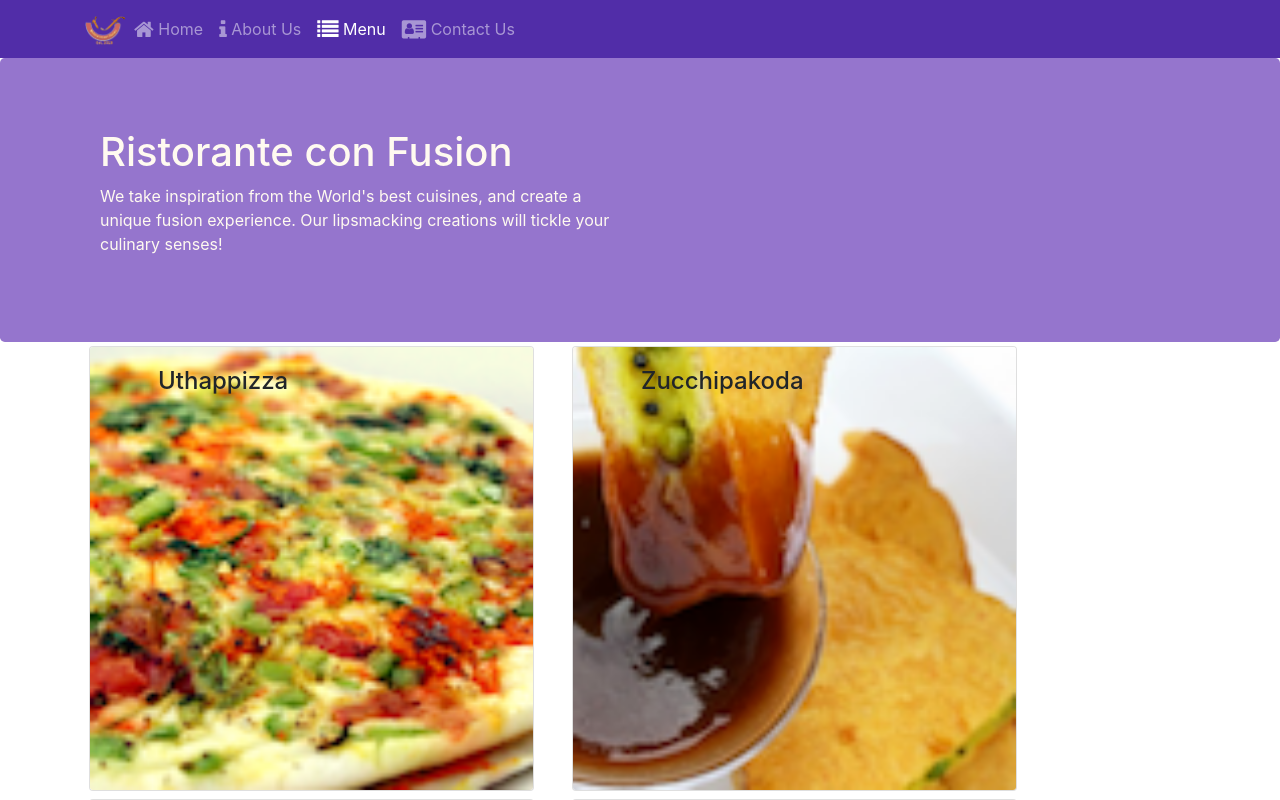
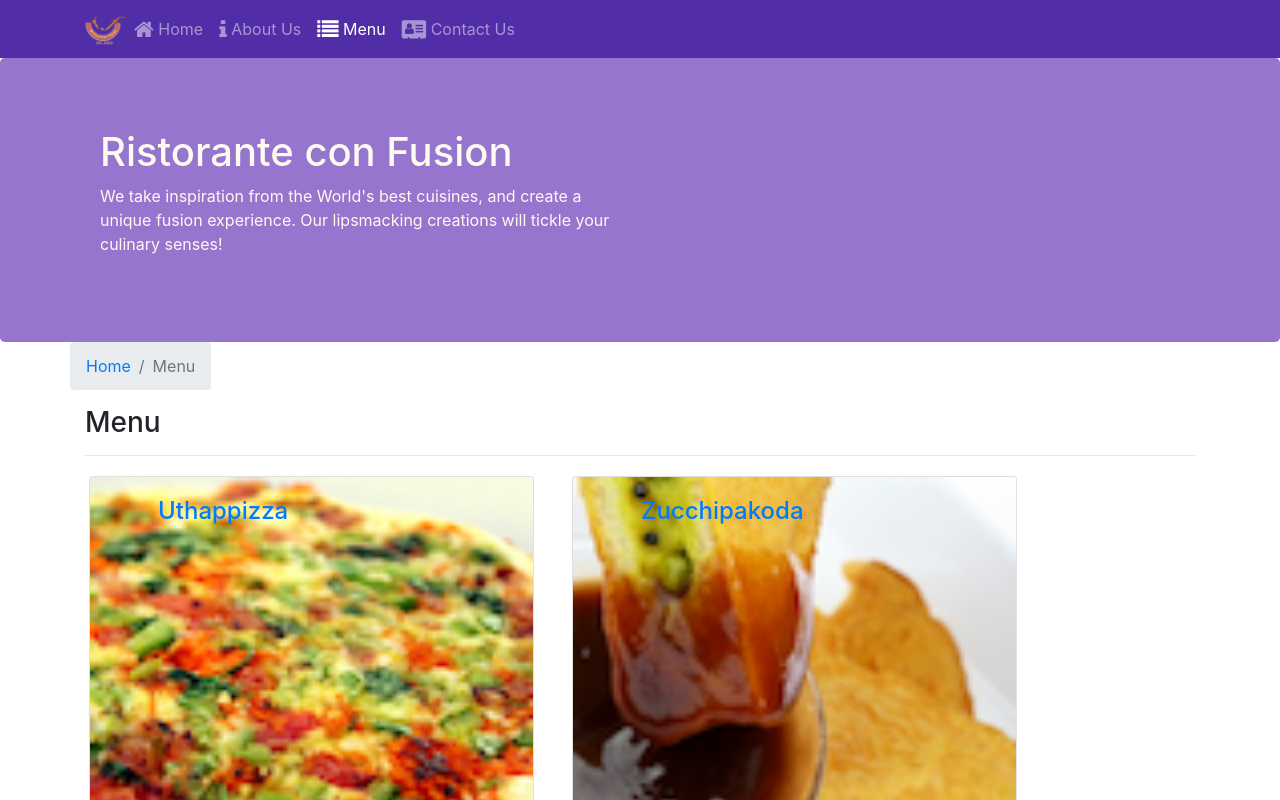
Before and after one commit to siddhantmore21/FSD_ReactJS, a React (Create React App) app: page /menu in a window 1280 px wide. Shown: the top 800 px of the page. Built offline with nearby package versions, Linux system fonts and the light colour scheme.

Commit message:
Single Page Application Part-2

```diff
--- a/src/components/ContactComponent.js
+++ b/src/components/ContactComponent.js
@@ -1,8 +1,21 @@
 import React from 'react';
+import {Breadcrumb, BreadcrumbItem } from 'reactstrap';
+import {Link} from 'react-router-dom';
 
 function Contact(props) {
     return(
+
         <div className="container">
+            <div className="row">
+                    <Breadcrumb>
+                        <BreadcrumbItem><Link to="/home">Home</Link></BreadcrumbItem>
+                        <BreadcrumbItem active>Contact Us</BreadcrumbItem>
+                    </Breadcrumb>
+                    <div className="col-12">
+                        <h3>Contact Us</h3>
+                        <hr/>
+                    </div>
+            </div>
             <div className="row row-content">
                 <div className="col-12">
                 <h3>Location Information</h3>
--- a/src/components/DishDetailComponent.js
+++ b/src/components/DishDetailComponent.js
@@ -1,6 +1,6 @@
 import React from 'react';
-import {Card, CardImg, CardText, CardBody, CardTitle} from 'reactstrap';
-
+import {Card, CardImg, CardText, CardBody, CardTitle, Breadcrumb, BreadcrumbItem} from 'reactstrap';
+import {Link} from 'react-router-dom';
 
 
 
@@ -32,27 +32,26 @@
 
  function  RenderComments({comments})
    {
+    console.log(comments);
     if (comments != null) {
 
-        let list = comments.map((comments)=>{
+        return(
+            <div className = "">
 
-            return(
-                <li key={comments.id} >
-                    <div>
-                        <p>{comments.comment}</p>
-                        <p>--{comments.author},{new Intl.DateTimeFormat('en-US', { year: 'numeric', month: 'short', day: '2-digit'}).format(new Date(Date.parse(comments.date)))}</p>
-                    </div>
-                </li>
+                 <h4>Comments</h4>
+                <ul className="">
+                    {comments.map((comment) => {
+                        return (
+                            <li key={comment.id}>
+                                <p>{comment.comment}</p>
+                                <p>-- {comment.author} , {new Intl.DateTimeFormat('en-US', { year: 'numeric', month: 'short', day: '2-digit'}).format(new Date(Date.parse(comment.date)))}</p>
 
-            )
-        })
+                            </li>
 
-        return(
-            <div>
-                <h4>Comments</h4>
-                <ul className="list-unstyled">
-                    {list}
+                        );
+                    })}
                 </ul>
+
             </div>
         )
     }
@@ -70,16 +69,28 @@
         return(
 
             <div className="container">
-           <div className = "row">
-               <div className = "col-12 col-md-5 m-1 ">
-                   <RenderDish dish = {props.dish}/>
+                <div className="row">
+                        <Breadcrumb>
+                            <BreadcrumbItem><Link to="/menu">Menu</Link></BreadcrumbItem>
+                            <BreadcrumbItem active>{props.dish.name}</BreadcrumbItem>
+                        </Breadcrumb>
+                        <div className="col-12">
+                            <h3>{props.dish.name}</h3>
+                            <hr/>
+                        </div>
+                </div>
+                <div className = "row">
 
-               </div>
-               <div className = "col-12 col-md-5 m-1 ">
-                   <RenderComments  comments = {props.dish.comments}/>
-               </div>
+                    <div className ="col-12 col-md-5 m-1">
+                        <RenderDish dish = {props.dish}/>
+                    </div>
+                    <div className ="col-12 col-md-5 m-1">
+                        <RenderComments  comments = {props.comments}/>
+                    </div>
 
-           </div>
+
+
+                </div>
            </div>
 
        )
--- a/src/components/HeaderComponent.js
+++ b/src/components/HeaderComponent.js
@@ -1,6 +1,7 @@
 import React, {Component} from 'react';
 import {Jumbotron, Navbar, NavbarBrand, Nav, NavbarToggler, Collapse,NavItem} from 'reactstrap';
 import {NavLink} from 'react-router-dom';
+
 
 class Header extends Component
 {
@@ -28,7 +29,7 @@
                 <Navbar dark expand="md">
                     <div className="container">
                         <NavbarToggler onClick={this.toggleNav} />
-                        <NavbarBrand className="mr-auto" href="/"><img src='assets/images/logo.png' height="30" width="41" alt='Ristorante Con Fusion' /></NavbarBrand>
+                        <NavbarBrand className="mr-auto" href="/"><img src="assets/images/logo.png" height="30" width="41" alt='Ristorante Con Fusion' /></NavbarBrand>
                         <Collapse isOpen={this.state.isNavOpen} navbar>
                             <Nav navbar>
                             <NavItem>
--- a/src/components/HomeComponent.js
+++ b/src/components/HomeComponent.js
@@ -3,7 +3,7 @@
 function RenderCard({item})
 {
   return(
-    <Card>
+    <Card className="p-1 mt-1">
       <CardImg src={item.image} alt={item.name}/>
       <CardBody>
         <CardTitle>{item.name}</CardTitle>
--- a/src/components/MainComponent.js
+++ b/src/components/MainComponent.js
@@ -10,6 +10,7 @@
 import {COMMENTS} from '../shared/comments';
 import {LEADERS} from '../shared/leaders';
 import {PROMOTIONS} from '../shared/promotions';
+import DishDetail from './DishDetailComponent';
 
 
 class Main extends Component {
@@ -40,6 +41,14 @@
         )
     }
 
+    const DishWithId =({match}) => {
+      return(
+        <DishDetail dish = {this.state.dishes.filter((dish) => dish.id === parseInt(match.params.dishId, 10))[0]}
+          comments = {this.state.comments.filter((comment) => comment.dishId === parseInt(match.params.dishId, 10))}
+        />
+      )
+
+    }
     return (
 
       <div>
@@ -47,6 +56,7 @@
         <Switch>
             <Route path='/home' component={HomePage}/>
             <Route exact path='/menu' component={() => <Menu dishes = {this.state.dishes}/>}/>
+            <Route path="/menu/:dishId" component = {DishWithId }/>
             <Route exact path='/contactus' component={Contact} />
             <Redirect to='/home'/>
         </Switch>
--- a/src/components/MenuComponent.js
+++ b/src/components/MenuComponent.js
@@ -1,19 +1,18 @@
 import React from 'react';
-import {Card, CardImg, CardImgOverlay, CardTitle} from 'reactstrap';
-
+import {Card, CardImg, CardImgOverlay, CardTitle, Breadcrumb,BreadcrumbItem} from 'reactstrap';
+import {Link} from 'react-router-dom';
 
     function RenderMenuItem({dish, onClick})
     {
         return(
-            <Card onClick = {() => onClick(dish.id)}>
-
-                <CardImg width="100%"  src = {dish.image} alt = {dish.name}/>
-
-
+            <Card>
+                <Link to={`/menu/${dish.id}`}>
+                    <CardImg width="100%"  src = {dish.image} alt = {dish.name}/>
                     <CardImgOverlay  className="ml-5">
                         <CardTitle><h4>{dish.name}</h4></CardTitle>
 
                     </CardImgOverlay>
+                </Link>
             </Card>
 
         );
@@ -24,12 +23,22 @@
         const menu = props.dishes.map((dish) => {
             return(
                 <div key={dish.id} className="col-12 col-md-5 m-1 ">
-                    <RenderMenuItem dish={dish} onClick = {props.onClick}/>
+                    <RenderMenuItem dish={dish}/>
                 </div>
             );
         });
         return(
             <div className= "container">
+                <div className="row">
+                    <Breadcrumb>
+                        <BreadcrumbItem><Link to="/home">Home</Link></BreadcrumbItem>
+                        <BreadcrumbItem active>Menu</BreadcrumbItem>
+                    </Breadcrumb>
+                    <div className="col-12">
+                        <h3>Menu</h3>
+                        <hr/>
+                    </div>
+                </div>
                 <div className="row">
                     {menu}
                 </div>
```
Also changed, not shown: 1 other file (tests, documents, lock files or other folders).
